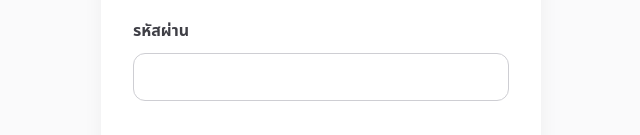
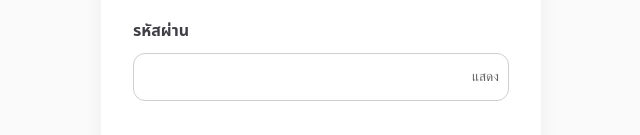
Before and after one commit to aom-thanya/lowrox, a React (Vite) app: page /login in a window 1280 px wide. Shown: the part 416-551 px from the top of the page, without its empty margins (319-959 px from the left). Built offline with nearby package versions, Linux system fonts and the light colour scheme; the HTML template or start-up script is replaced by a standard one; a web font is replaced by a local one.

Commit message:
feat: add password visibility toggle to LoginForm

```diff
--- a/src/components/LoginForm.jsx
+++ b/src/components/LoginForm.jsx
@@ -5,6 +5,7 @@
 export default function LoginForm({ onSuccess }) {
   const [username, setUsername] = useState('');
   const [password, setPassword] = useState('');
+  const [showPassword, setShowPassword] = useState(false);
   const [errors, setErrors] = useState({});
   const [serverError, setServerError] = useState('');
   const [isSubmitting, setIsSubmitting] = useState(false);
@@ -77,14 +78,35 @@
 
         <div className="form-group">
           <label htmlFor="password">รหัสผ่าน</label>
+          <div style={{ position: 'relative' }}>
             <input
-            type="password"
+              type={showPassword ? "text" : "password"}
               id="password"
               value={password}
               onChange={(e) => setPassword(e.target.value)}
               className={errors.password && password ? 'input-error' : ''}
               disabled={isSubmitting}
+              style={{ paddingRight: '3.5rem', width: '100%', boxSizing: 'border-box' }}
             />
+            <button
+              type="button"
+              onClick={() => setShowPassword(!showPassword)}
+              style={{
+                position: 'absolute',
+                right: '10px',
+                top: '50%',
+                transform: 'translateY(-50%)',
+                background: 'transparent',
+                border: 'none',
+                cursor: 'pointer',
+                fontSize: '0.85rem',
+                color: '#666',
+                padding: '0'
+              }}
+            >
+              {showPassword ? 'ซ่อน' : 'แสดง'}
+            </button>
+          </div>
           {errors.password && password && (
             <span className="validation-message" role="alert">{errors.password}</span>
           )}
```
Lines whose indentation alone changed are shown as unchanged.
